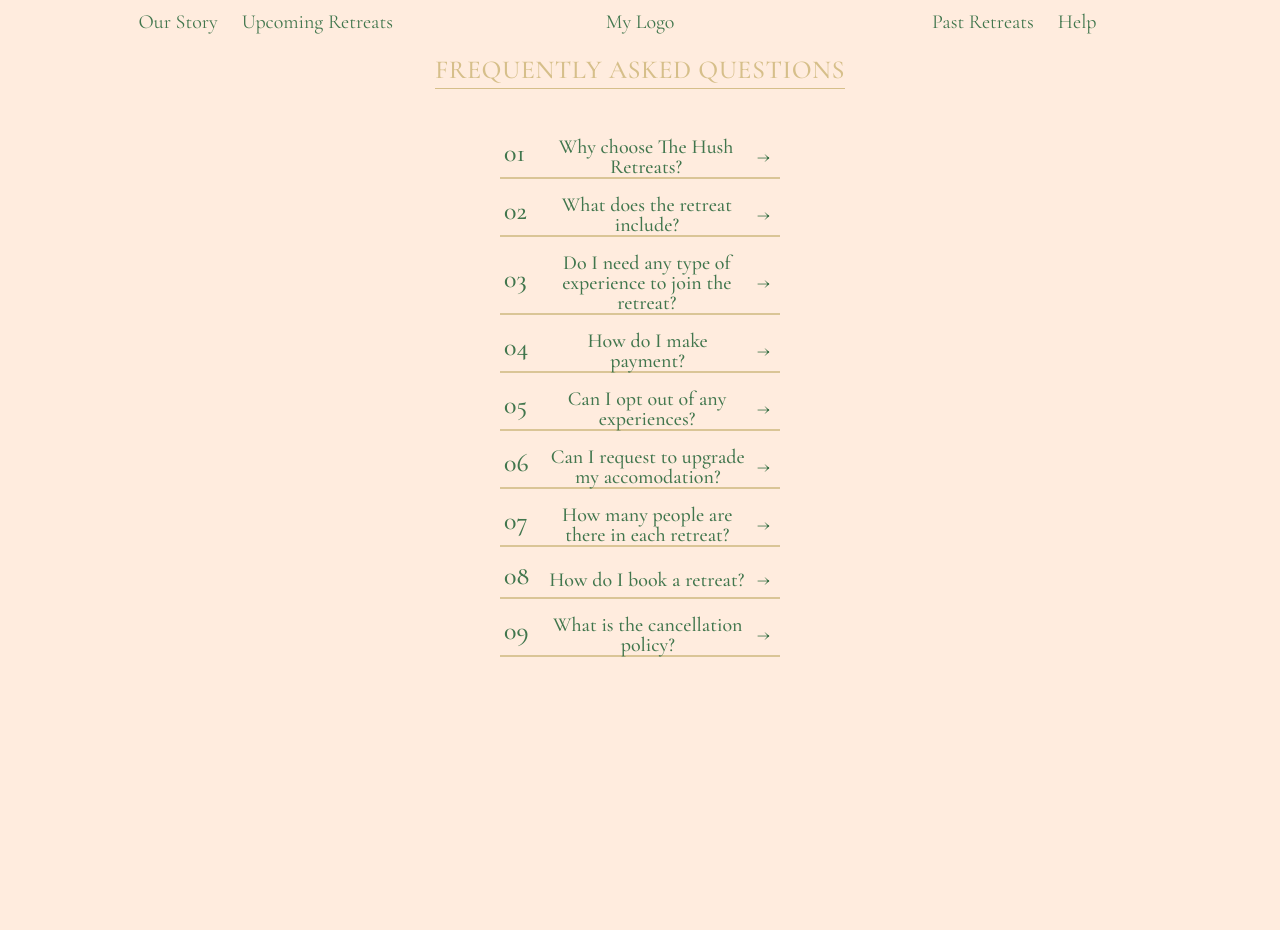
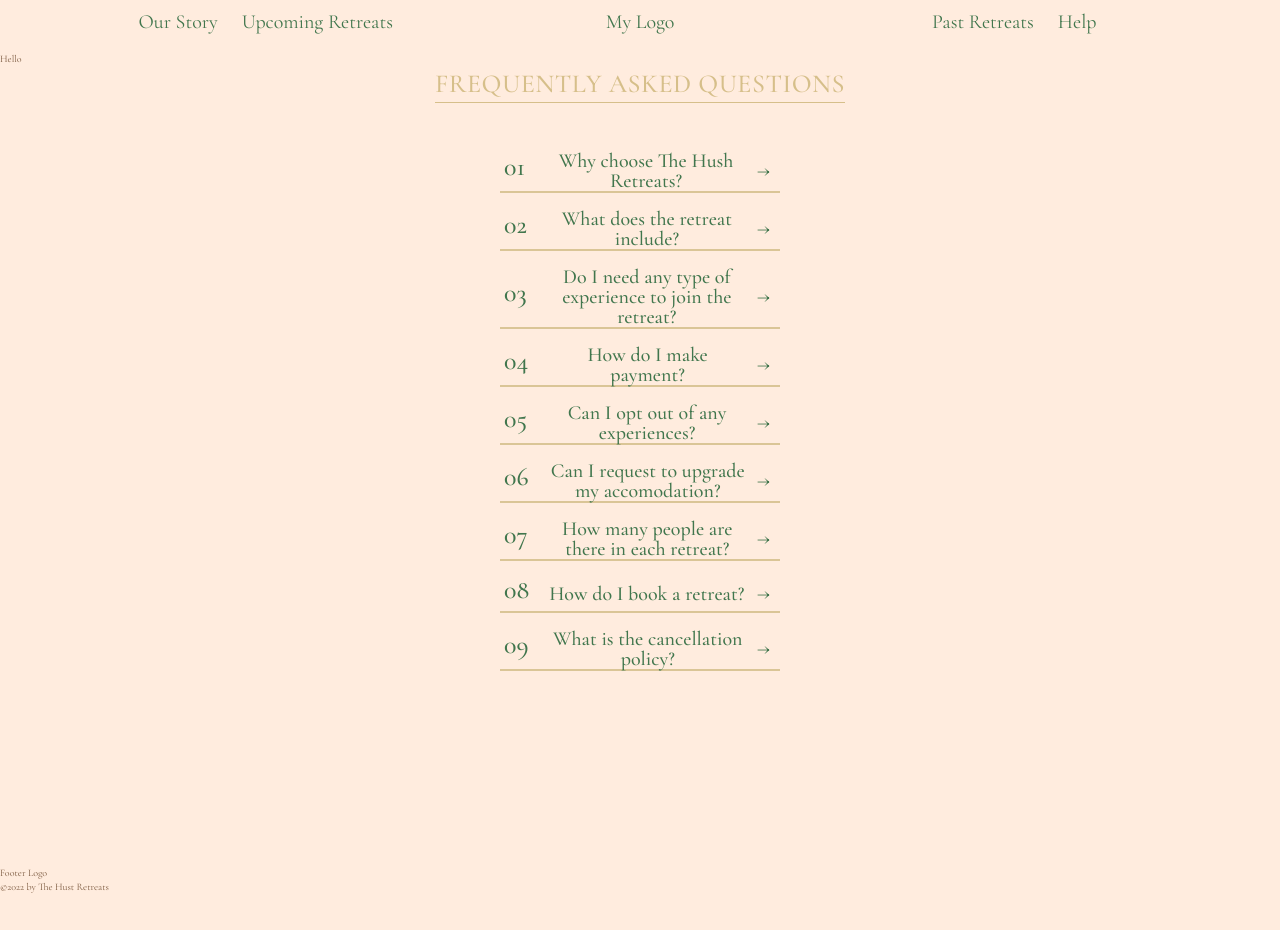
Before and after one commit to jieqiangt/the-hush-retreat, a Next.js app: page /help in a window 1280 px wide. Shown: the top 930 px of the page. Built offline with nearby package versions, Linux system fonts and the light colour scheme.

Commit message:
- corrected layout to include footer - passed footerClass to Footer component for formatting in each page

```diff
--- a/components/layout/Layout.js
+++ b/components/layout/Layout.js
@@ -1,11 +1,14 @@
 import { Fragment } from "react";
 import NavBar from "./NavBar";
+import Footer from "./Footer";
+
 
 export default function Layout(props) {
   return (
     <Fragment>
       <NavBar />
       <main>{props.children}</main>
+      <Footer footerClass={props.footerClass}/>
     </Fragment>
   );
 }
--- a/pages/discover/index.js
+++ b/pages/discover/index.js
@@ -15,12 +15,11 @@ export default function DiscoverPage() {
         <title>Discover</title>
         <meta name="description" content="Discover" />
       </Head>
-      <Layout>
+      <Layout footerClass={classes["discover--footer"]}>
         <GuidingPrinciple />
         <TheWayOfLotus />
         <OurApproach />
         <OurFounder />
-        <Footer footerClass={classes["discover--footer"]} />
       </Layout>
     </Fragment>
   );
--- a/pages/help/index.js
+++ b/pages/help/index.js
@@ -12,14 +12,10 @@ export default function HelpPage() {
         <title>Help</title>
         <meta name="description" content="Help" />
       </Head>
-      <Layout
-        firstSection={ContactUs}
-        headerClass={(classes["help--header"])}
-        headerTitleClass={(classes["help--header--title"])}
-        headerTitle = "We are here to help"
-      >
+      <Layout footerClass={classes["help--footer"]}>
+        <ContactUs />
+        <FAQ />
       </Layout>
-      <FAQ />
     </Fragment>
   );
 }
--- a/pages/index.js
+++ b/pages/index.js
@@ -9,7 +9,6 @@ import CorporateCustomers from "../components/home/CorporateCustomers";
 import Layout from "../components/layout/Layout";
 import classes from "../sass/pages/home.module.scss";
 import Newsletter from "../components/home/Newsletter";
-import Footer from "../components/layout/Footer";
 
 export default function Home() {
   return (
@@ -18,7 +17,7 @@ export default function Home() {
         <title>Home</title>
         <meta name="description" content="Home" />
       </Head>
-      <Layout>
+      <Layout footerClass={classes["home--footer"]}>
         <Hero />
         <CorporateCustomers />
         <Bespoke />
@@ -26,7 +25,6 @@ export default function Home() {
         <Mindfulness />
         <Testimonials />
         <Newsletter />
-        <Footer footerClass={classes["home--footer"]} />
       </Layout>
     </Fragment>
   );
```
